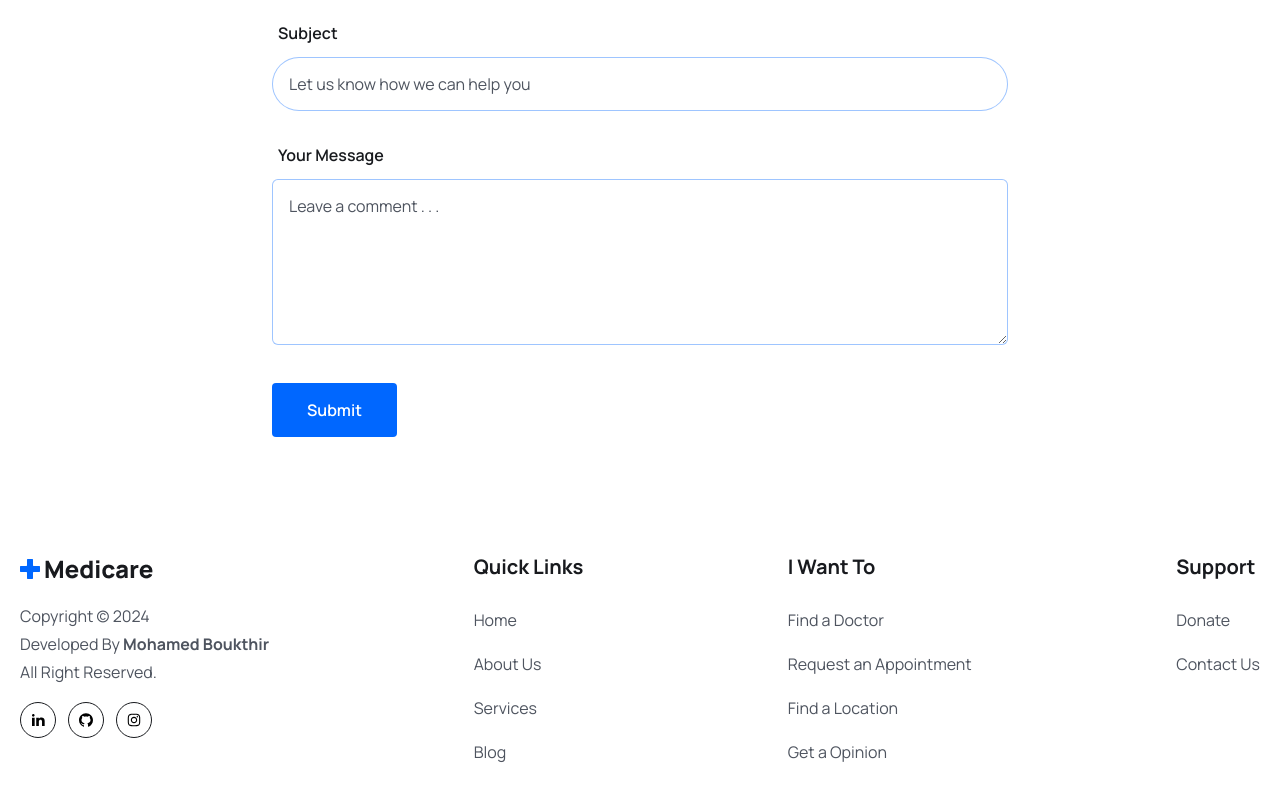
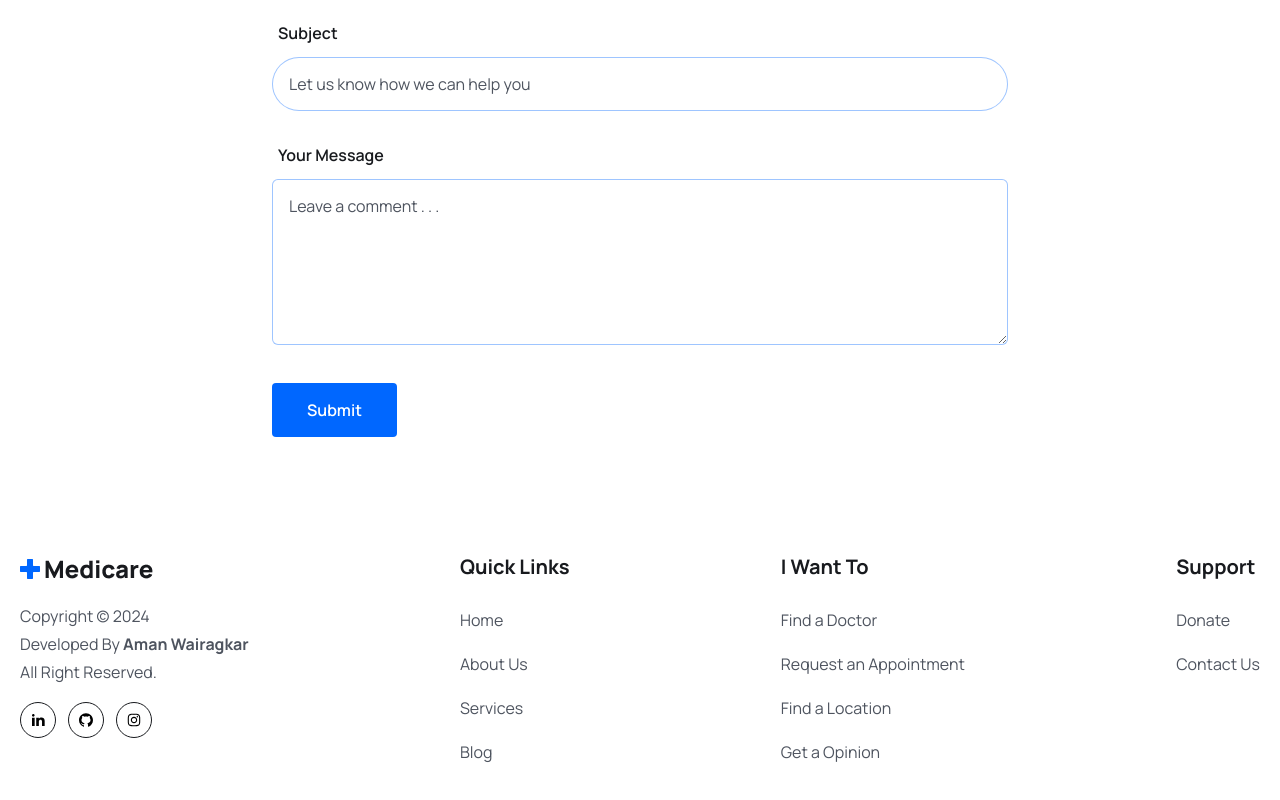
Before and after one commit to Amanw-25/VitalLink, a React (Vite) app in the folder frontend/: page /contact in a window 1280 px wide. Shown: the part 418-1218 px from the top of the page. Built offline with nearby package versions, Linux system fonts and the light colour scheme.

Commit message:
Minor Change

```diff
--- a/frontend/package.json
+++ b/frontend/package.json
@@ -11,6 +11,7 @@
   },
   "dependencies": {
     "antd": "^5.22.6",
+    "framer-motion": "^11.16.4",
     "react": "^18.3.1",
     "react-dom": "^18.3.1",
     "react-icons": "^5.3.0",
--- a/frontend/src/components/Footer/Footer.jsx
+++ b/frontend/src/components/Footer/Footer.jsx
@@ -93,7 +93,7 @@ const Footer = () => {
 
             <p className='text-[16px] leading-7 font-[400] text-textColor mt-4'>
               Copyright © {year} <br />
-               Developed By  <b>Mohamed Boukthir</b> <br />
+               Developed By  <b>Aman Wairagkar</b> <br />
                 All Right Reserved.
             </p>
 
--- a/frontend/src/pages/Home.jsx
+++ b/frontend/src/pages/Home.jsx
@@ -20,6 +20,7 @@ import ServiceList from "../components/Services/ServiceList";
 import DoctorList from "../components/Doctors/DoctorList";
 import FaqList from "../components/Faq/FaqList";
 import Testimonal from "../components/Testimonal/Testimonal";
+import {motion} from 'framer-motion';
 
 export const Home = () => {
   return (
@@ -273,7 +274,7 @@ export const Home = () => {
                       className="text-[10px] leading-3 lg:text-[16px] lg:leading-[22px] font-[700]
                  text-white"
                     >
-                      Mohamed Boukthir
+                      Aman Wairagkar
                     </h4>
                   </div>
                 </div>
```
Also changed, not shown: 1 other file (tests, documents, lock files or other folders).
